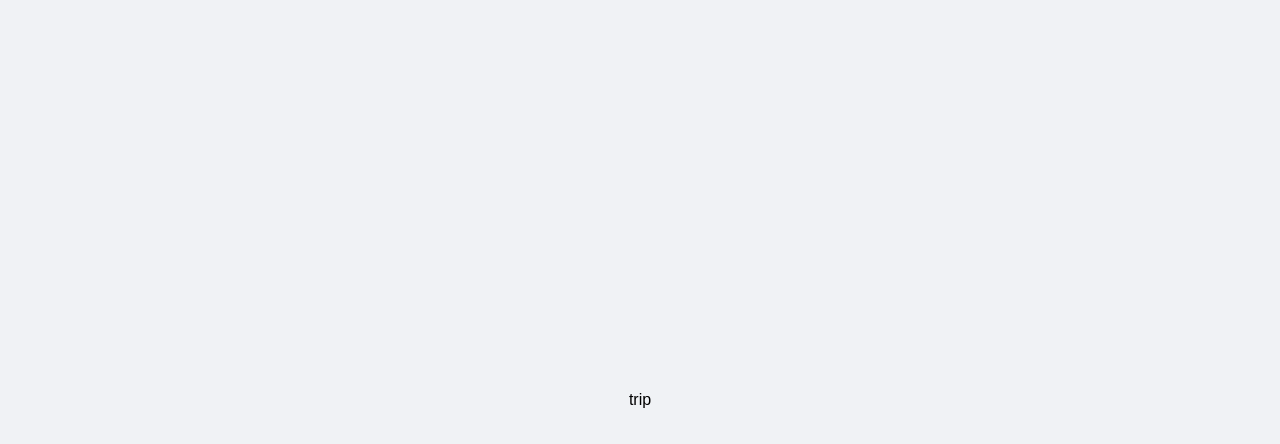
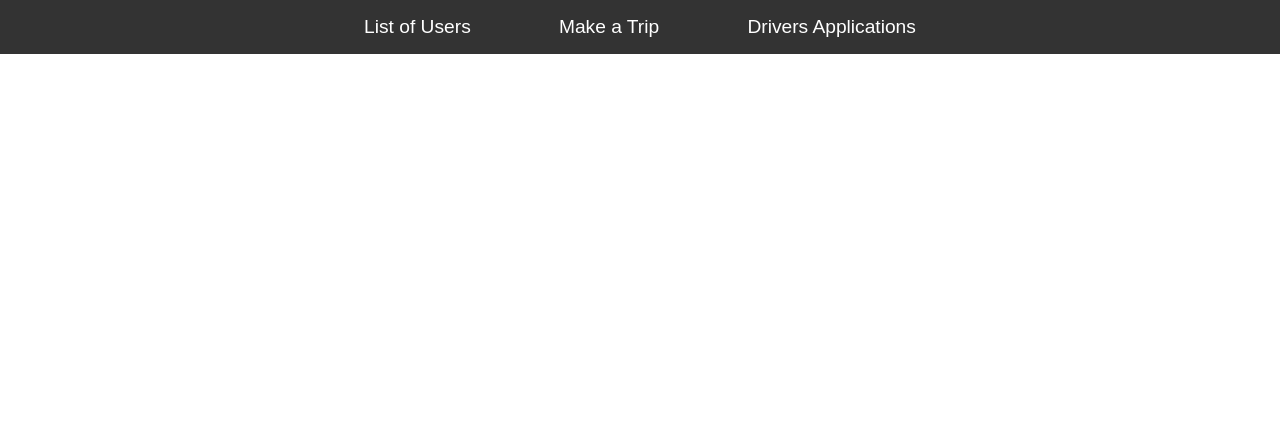
Before and after one commit to SamirJabre/Front-End-Admin, a React (Vite) app: page /make-trip in a window 1280 px wide. Shown: the top 444 px of the page. Built offline with nearby package versions, Linux system fonts and the light colour scheme.

Commit message:
Styling the trip making page

```diff
--- a/src/pages/TripMakingPage/trip.css
+++ b/src/pages/TripMakingPage/trip.css
@@ -0,0 +1,14 @@
+*{
+    margin: 0;
+    padding: 0;
+    box-sizing: border-box;
+}
+.trip-container{
+    height: 100vh;
+    width: 100vw;
+    background-color: #ffffff;
+    display: flex;
+    flex-direction: column;
+    justify-content: flex-start;
+    align-items: center;
+}
--- a/src/pages/TripMakingPage/trip.jsx
+++ b/src/pages/TripMakingPage/trip.jsx
@@ -1,9 +1,12 @@
 import React from 'react'
 import './trip.css'
+import NavBar from '../../components/NavBar/navbar'
 
 function trip() {
   return (
-    <div>trip</div>
+    <div className='trip-container'>
+    <NavBar/>
+    </div>
   )
 }
 
--- a/src/pages/UsersPage/userpage.css
+++ b/src/pages/UsersPage/userpage.css
@@ -3,7 +3,7 @@
     padding: 0;
     box-sizing: border-box;
 }
-.container{
+.user-page-container{
     height: 100vh;
     width: 100vw;
     background-color: #ffffff;
--- a/src/pages/UsersPage/userpage.jsx
+++ b/src/pages/UsersPage/userpage.jsx
@@ -31,7 +31,7 @@ function userpage() {
   };
 
   return (
-    <div className="container">
+    <div className="user-page-container">
     <Navbar/>
         {users.map(user => (
           <div className='userDiv' key={user.id}>
```
